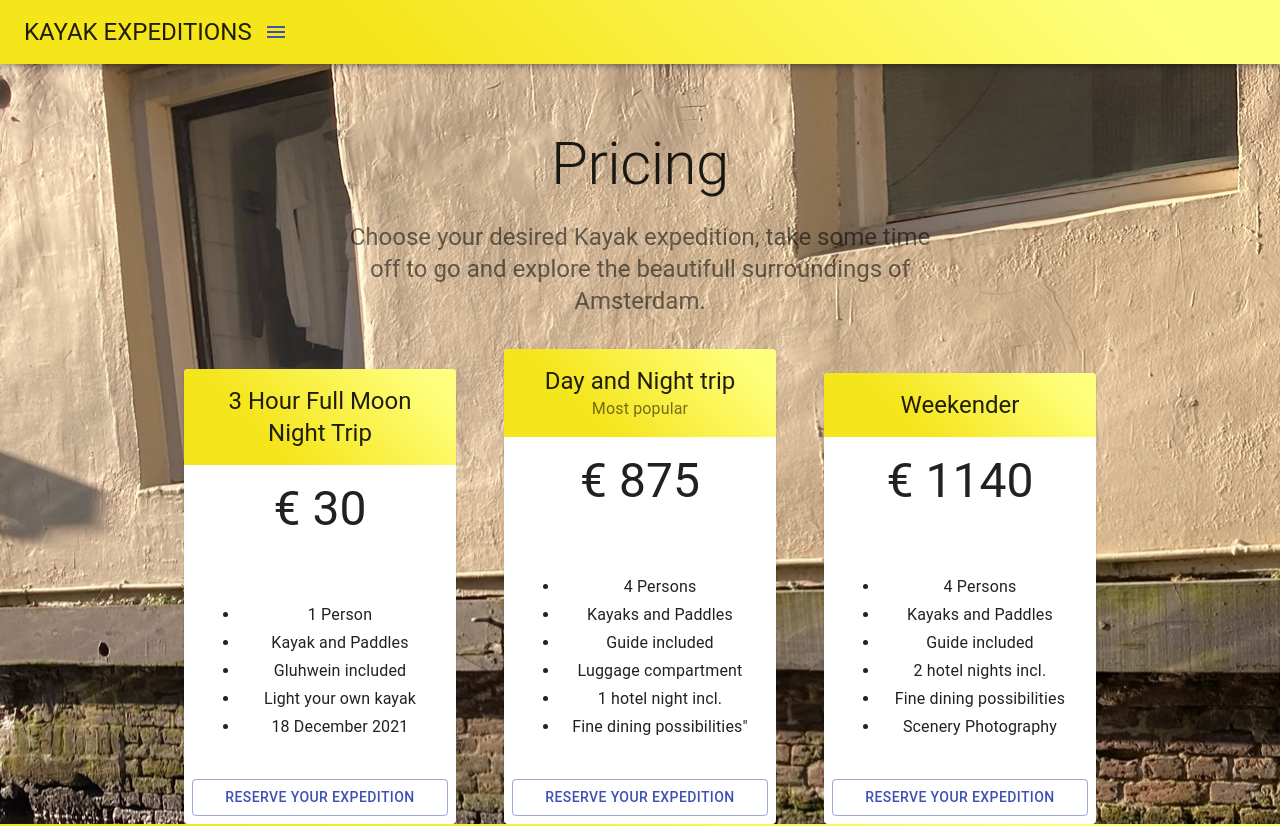
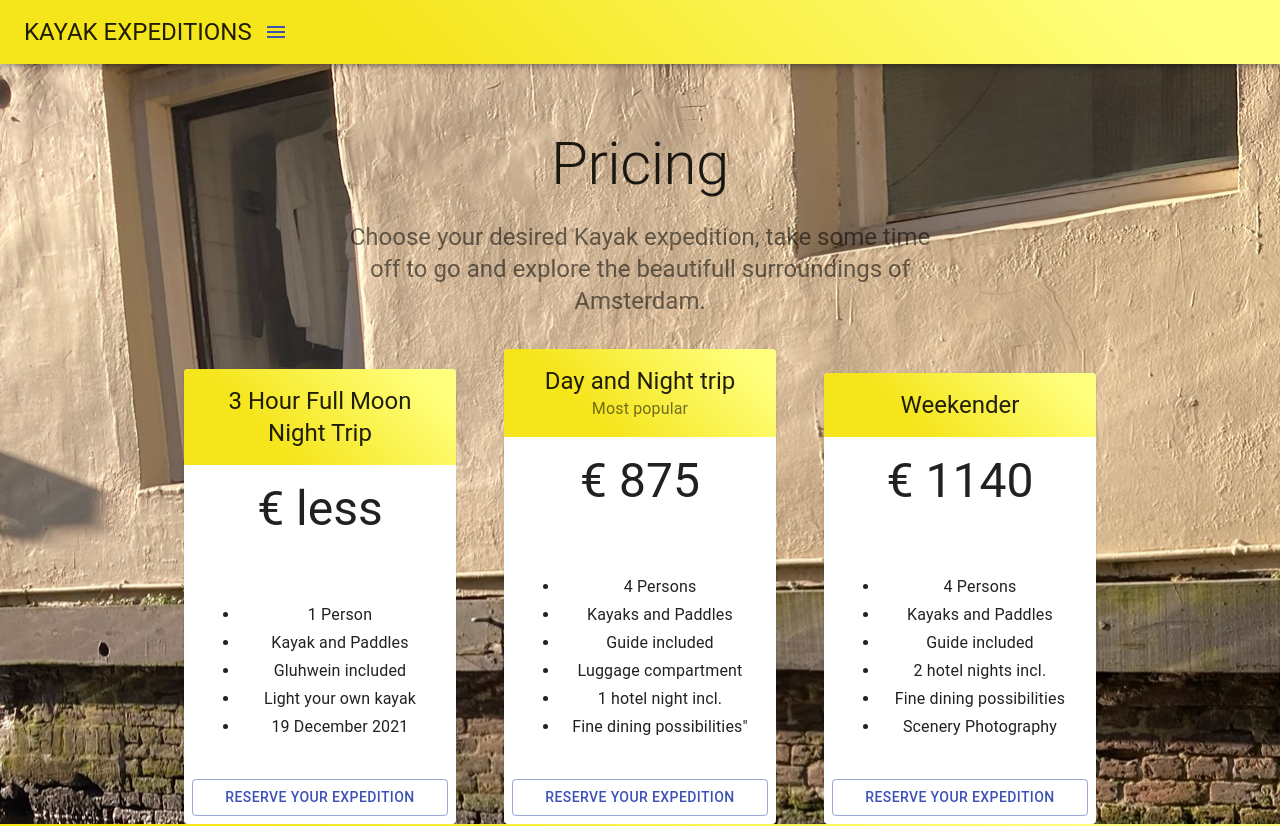
Before and after one commit to devarie/kayakka, a React (Create React App) app: page /Pricing in a window 1280 px wide. Shown: the top 826 px of the page. Built offline with nearby package versions, Linux system fonts and the light colour scheme.

Commit message:
dates and price

```diff
--- a/src/Pricing.tsx
+++ b/src/Pricing.tsx
@@ -77,9 +77,9 @@ const useStyles = makeStyles(theme => ({
 const tiers = [
   {
     title: '3 Hour Full Moon Night Trip',
-    price: '30',
+    price: 'less',
     description: ['1 Person', 'Kayak and Paddles', 'Gluhwein included',
-    'Light your own kayak', '18 December 2021'],
+    'Light your own kayak', '19 December 2021'],
     buttonText: 'Reserve your Expedition',
     buttonVariant: 'outlined',
     color: 'inherit',
```
